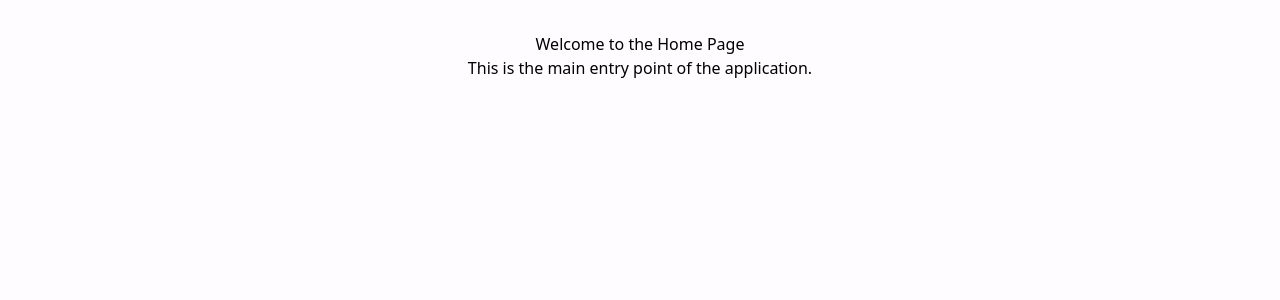
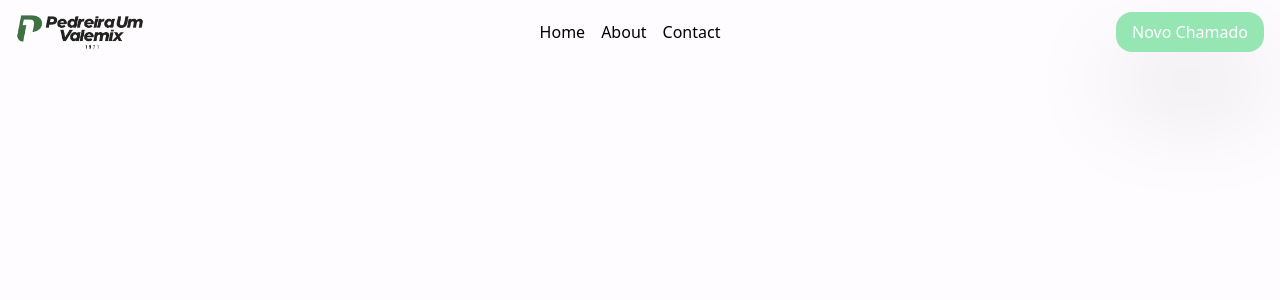
Before and after one commit to devherik/AI-Chatbot-Concept, a React (Vite) app: page / in a window 1280 px wide. Shown: the top 300 px of the page. Built offline with nearby package versions, Linux system fonts and the light colour scheme.

Commit message:
Add NavBar component and styles for new button
- Created a new NavBar component with links for Home, About, and Contact.
- Added styles for a new button class 'novo_chamado_btn' with hover effects.

```diff
--- a/src/App.css
+++ b/src/App.css
@@ -24,3 +24,9 @@
   --blue-color: #97D2FB;
   --grey-color: #EFEFEF;
 }
+
+@media screen and (min-width: 1441px) {
+  :root {
+    padding: 2rem 10rem;
+  }
+}
--- /dev/null
+++ b/src/presentation/home/components/navbar.tsx
@@ -0,0 +1,23 @@
+export default function NavBarComp() {
+  return (
+    <nav style={{ width: "50vw" }} className="flex justify-center items-center p-4 bg-[var(--primary-color)]">
+      <ul className="flex space-x-4">
+        <li>
+          <a href="#" className="text-black hover:underline">
+            Home
+          </a>
+        </li>
+        <li>
+          <a href="#" className="text-black hover:underline">
+            About
+          </a>
+        </li>
+        <li>
+          <a href="#" className="text-black hover:underline">
+            Contact
+          </a>
+        </li>
+      </ul>
+    </nav>
+  );
+}
--- a/src/presentation/home/page.tsx
+++ b/src/presentation/home/page.tsx
@@ -1,10 +1,18 @@
 import SlideInEffect from "../../animations/slideIn/SlideInEffect";
+import logoP1 from "../../assets/logos/p1Logo.png";
+import NavBarComp from "./components/navbar";
+import style from "./style.module.css";
 
 export default function HomePage() {
   return (
     <SlideInEffect duration={1}>
-      <h1>Welcome to the Home Page</h1>
-      <p>This is the main entry point of the application.</p>
+      <header className="flex flex-row fixed top-0 left-0 w-full h-16 bg-[var(--primary-color)] justify-between items-center px-4">
+        <picture>
+            <img src={logoP1} alt="Logo P1" className="h-12" style={{ width: "10vw", objectFit: "contain" }} />
+        </picture>
+        <NavBarComp />
+        <button className={style.novo_chamado_btn}>Novo Chamado</button>
+      </header>
     </SlideInEffect>
   );
 }
--- /dev/null
+++ b/src/presentation/home/style.module.css
@@ -0,0 +1,15 @@
+.novo_chamado_btn {
+    font-size: 1rem;
+    padding: 0.5rem 1rem;
+    background-color: var(--green-color);
+    color: var(--primary-color);
+    border: none;
+    border-radius: 16px;
+    cursor: pointer;
+    box-shadow: rgba(17, 12, 46, 0.15) 0px 48px 100px 0px;
+    transition: background-color 0.3s ease;
+}
+
+.novo_chamado_btn:hover {
+    background-color: var(--inverted-color);
+}
```
Also changed, not shown: src/assets/logos/p1Logo.png (added).
